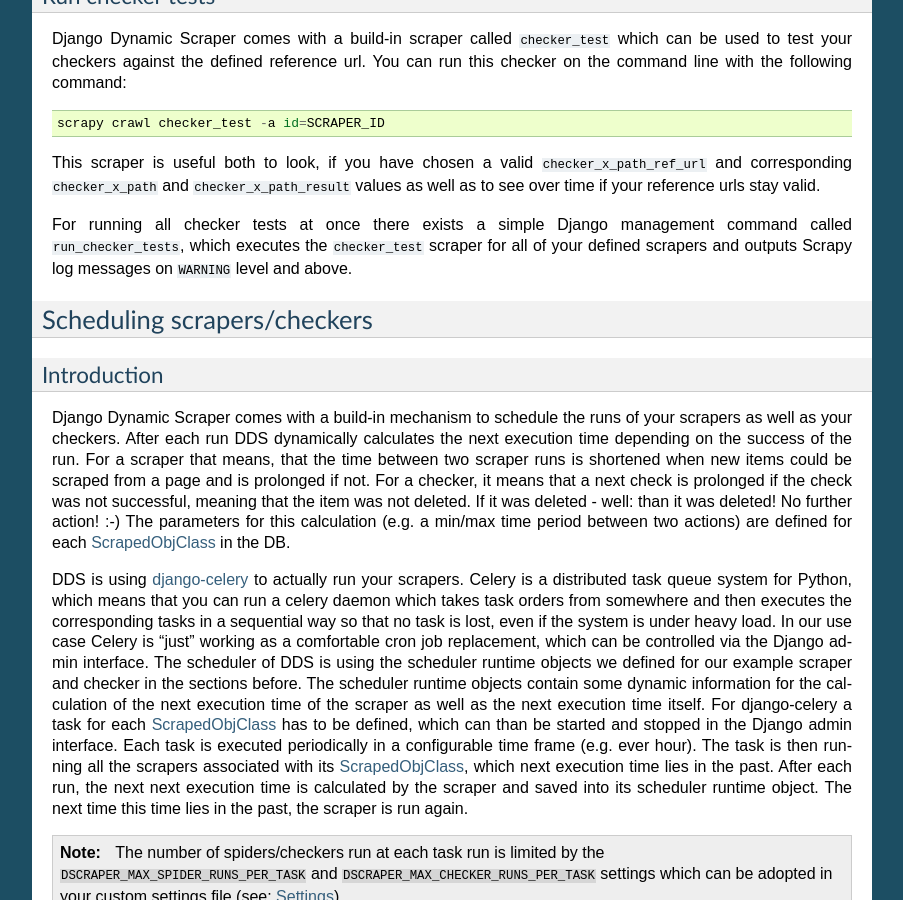
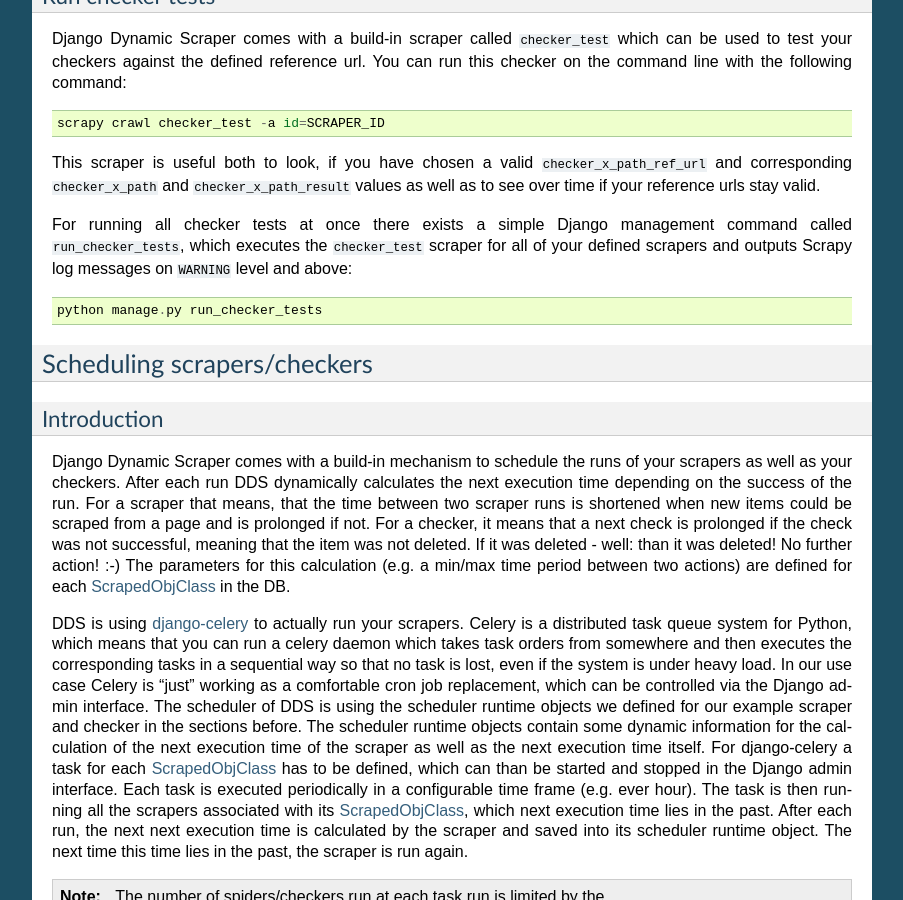
Before and after one commit to holgerd77/django-dynamic-scraper, a Sphinx documentation site: the page built from docs/advanced_topics.rst, in a window 1280 px wide and 900 px high, scrolled down 2079 px. Shown: the whole window, without its empty margins (198-1101 px from the left). Built offline with Sphinx 7.4.7, drawn with Linux system fonts in a browser that asks for light colours.

Commit message:
Minor changes in docs

```diff
--- a/docs/advanced_topics.rst
+++ b/docs/advanced_topics.rst
@@ -114,7 +114,9 @@
 
 For running all checker tests at once there exists a simple Django management command called ``run_checker_tests``,
 which executes the ``checker_test`` scraper for all of your defined scrapers and outputs Scrapy log messages
-on ``WARNING`` level and above.
+on ``WARNING`` level and above::
+
+	python manage.py run_checker_tests
 
 
 Scheduling scrapers/checkers
```
